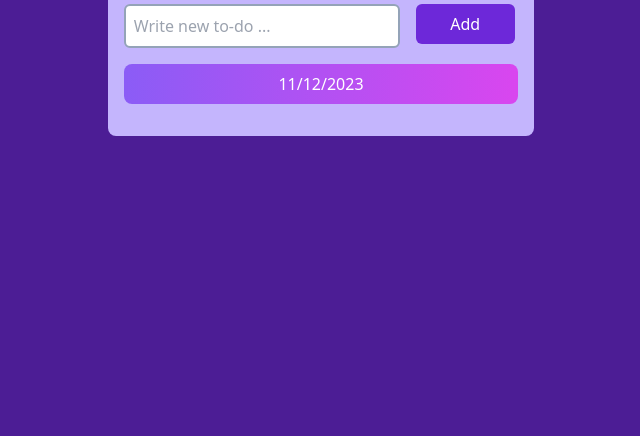
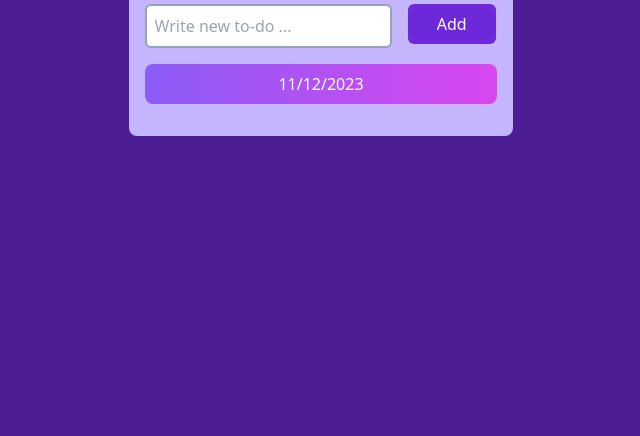
Before and after one commit to Nastaran-sarzaeim/TodoList, a website: page index.html in a window 1280 px wide. Shown: the part 364-800 px from the top of the page, without its empty margins (319-959 px from the left). Drawn offline with Linux system fonts and the light colour scheme.

Commit message:
new width

```diff
--- a/index.html
+++ b/index.html
@@ -10,7 +10,7 @@
   <body>
     <div>
       <div class="flex justify-center items-center h-screen bg-violet-900">
-        <div class="flex flex-col bg-violet-300 rounded-lg p-4 md:w-2/6 w-1/2">
+        <div class="flex flex-col bg-violet-300 rounded-lg p-4">
           <h1 class="text-center mb-5 text-violet-800 text-2xl">
             " TODO List "
           </h1>
```
